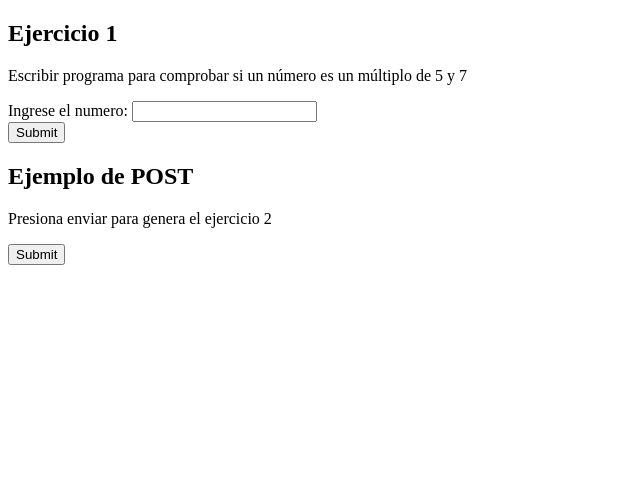
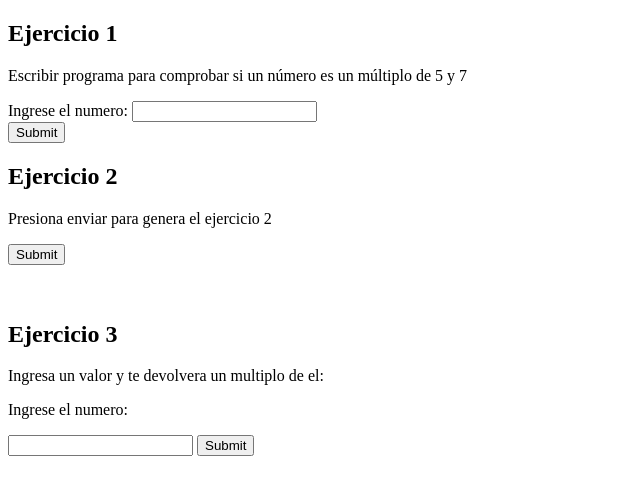
Before and after one commit to AlejaSj/tecweb, a PHP site: page / in a window 1280 px wide. Shown: the top 495 px of the page, without its empty margins (0-640 px from the left). Run offline with PHP 8.4, Linux system fonts and the light colour scheme.

Commit message:
Practica 7 Ejercicio 3

```diff
--- a/practicas/p07/index.php
+++ b/practicas/p07/index.php
@@ -19,7 +19,7 @@
     <?php
     numero();
     ?>
-    <h2>Ejemplo de POST</h2>
+    <h2>Ejercicio 2</h2>
     <p> Presiona enviar para genera el ejercicio 2 </p>
     <form action="#" method="post">
         <input name="evalua" type="submit">
@@ -31,5 +31,18 @@
     <br>
 
 
+    <h2>Ejercicio 3</h2>
+    <p> Ingresa un valor y te devolvera un multiplo de el: </p>
+    <form action="#" method="get">
+        <p>Ingrese el numero:</p><input type="number"name="valor">
+        <input type="submit">
+    </form>
+    <br>
+    <?php
+    multiplo();
+    ?>
+    <br>
+
+
 </body>
 </html>
--- a/practicas/p07/src/funciones.php
+++ b/practicas/p07/src/funciones.php
@@ -42,4 +42,17 @@
             echo "<p>". $numeros . " números obtenidos en " .$indice . " iteraciones";
         }
     }
+
+
+    function multiplo(){
+        if(isset($_GET['valor'])){
+            $num = $_GET['valor'];
+            $numero = 0;
+            do {
+                $numero = rand();
+
+            } while ($numero%$num==0);
+            echo "<p> El valor multiplo es ". $numero ."<p>";
+        }
+    }
 ?>
```
